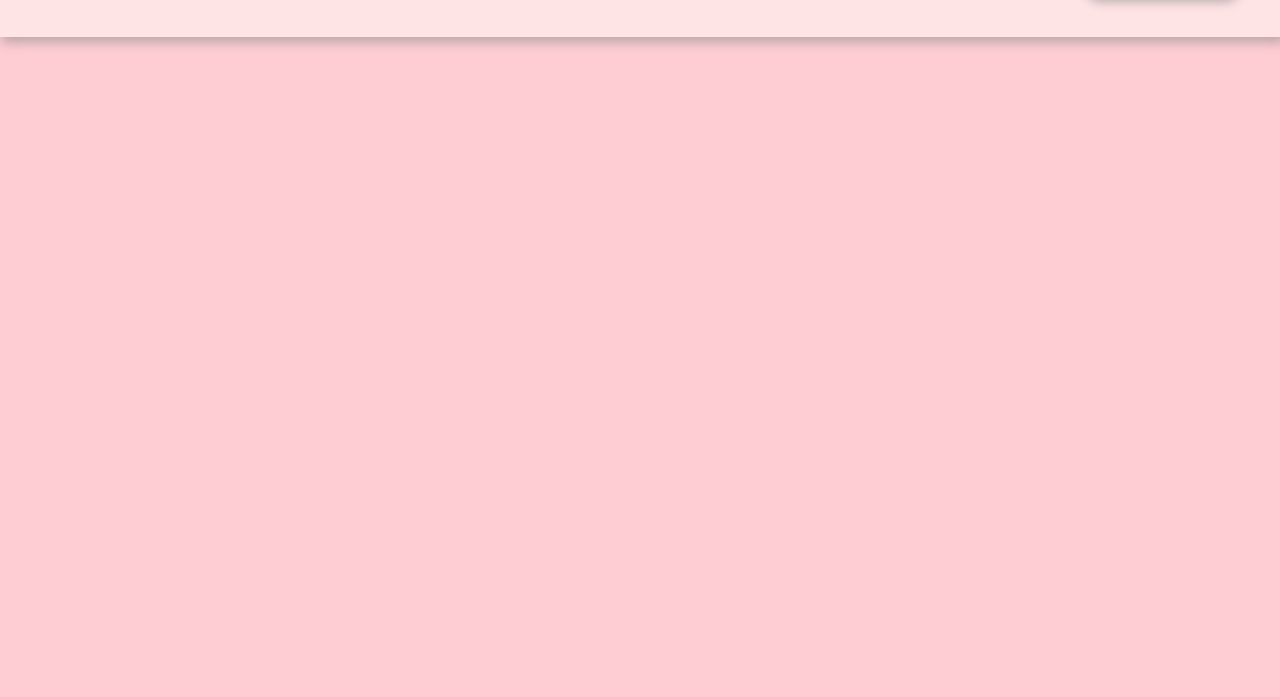
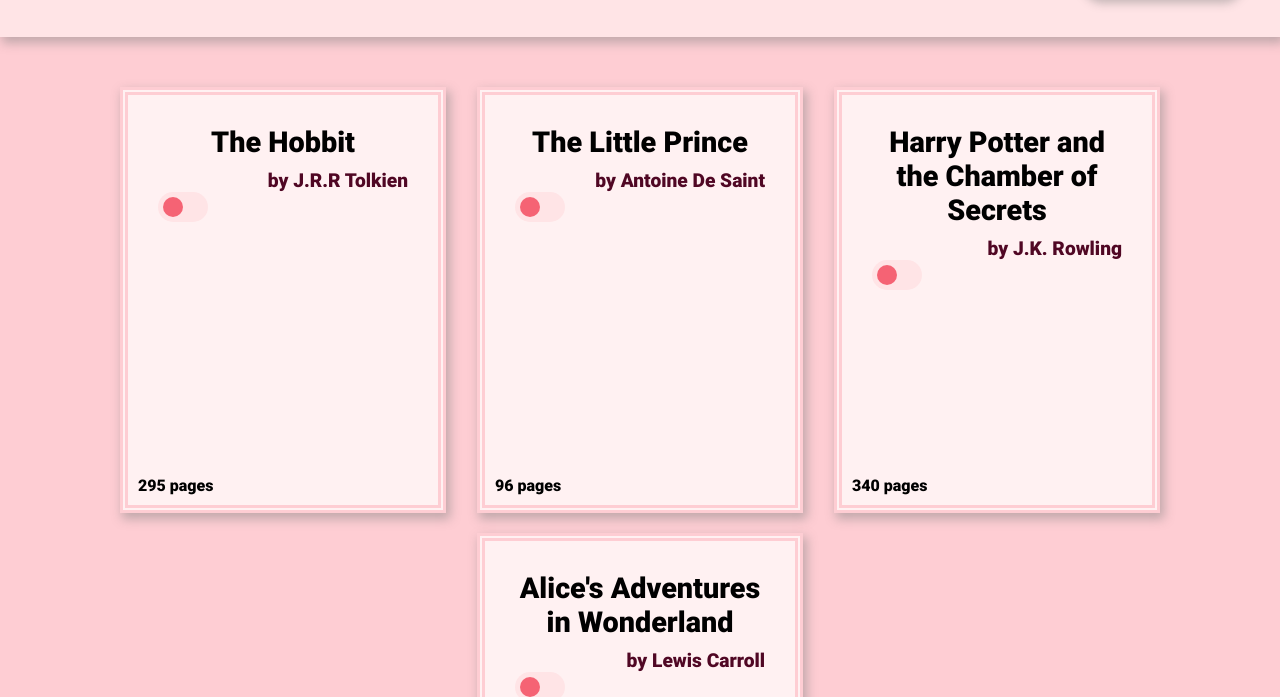
Before and after one commit to Monzi-2020/library, a plain HTML site: page index.html in a window 1280 px wide. Shown: the part 103-800 px from the top of the page. Drawn offline with Linux system fonts and the light colour scheme.

Commit message:
Added toggle buttons to each book element

```diff
--- a/script.js
+++ b/script.js
@@ -36,9 +36,26 @@ function displayBook(arr){
         pages.textContent = `${obj.pages} pages`;
         book.appendChild(pages);
 
+        const toggleBox = document.createElement('label');
+        const checkbox = document.createElement('input');
+        const circle = document.createElement('div');
 
+        toggleBox.classList.add('toggle_box');
+        checkbox.setAttribute('type', 'checkbox');
+        circle.classList.add('circle');
+        toggleBox.appendChild(checkbox);
+        toggleBox.append(circle);
+        book.appendChild(toggleBox);
+
+        toggleBox.addEventListener('click', () => {
+               if(checkbox.checked){
+                circle.classList.toggle('toggled');
+               }
+        });
     }
 }
+
+
 
 function checkRead(){
     this.read === 'read' ? 'Read' : 'Not read yet';
@@ -89,14 +106,9 @@ const bookFooter = document.querySelector('book_footer');
 // -----Book elements-----
 
 // Toggle button for read
-const toggleBox = document.querySelector('.toggle_box');
-const circle = document.querySelector('.circle');
-const checkbox = document.querySelector('#checkbox');
+// const toggleBox = document.querySelector('.toggle_box');
+// const circle = document.querySelector('.circle');
+// const checkbox = document.querySelector('#checkbox');
 
-toggleBox.addEventListener('click', () => {
-    if(checkbox.checked){
-        circle.classList.toggle('toggled');
-    }
-})
 
 displayBook(myLibrary);
--- a/style.css
+++ b/style.css
@@ -250,7 +250,7 @@ article{
     width: 50px;
     height: 30px;
     display: block;
-    background-color: var(--rose-50);
+    background-color: var(--rose-100);
     border-radius: 100px;
     cursor: pointer;
     position: relative;
```
